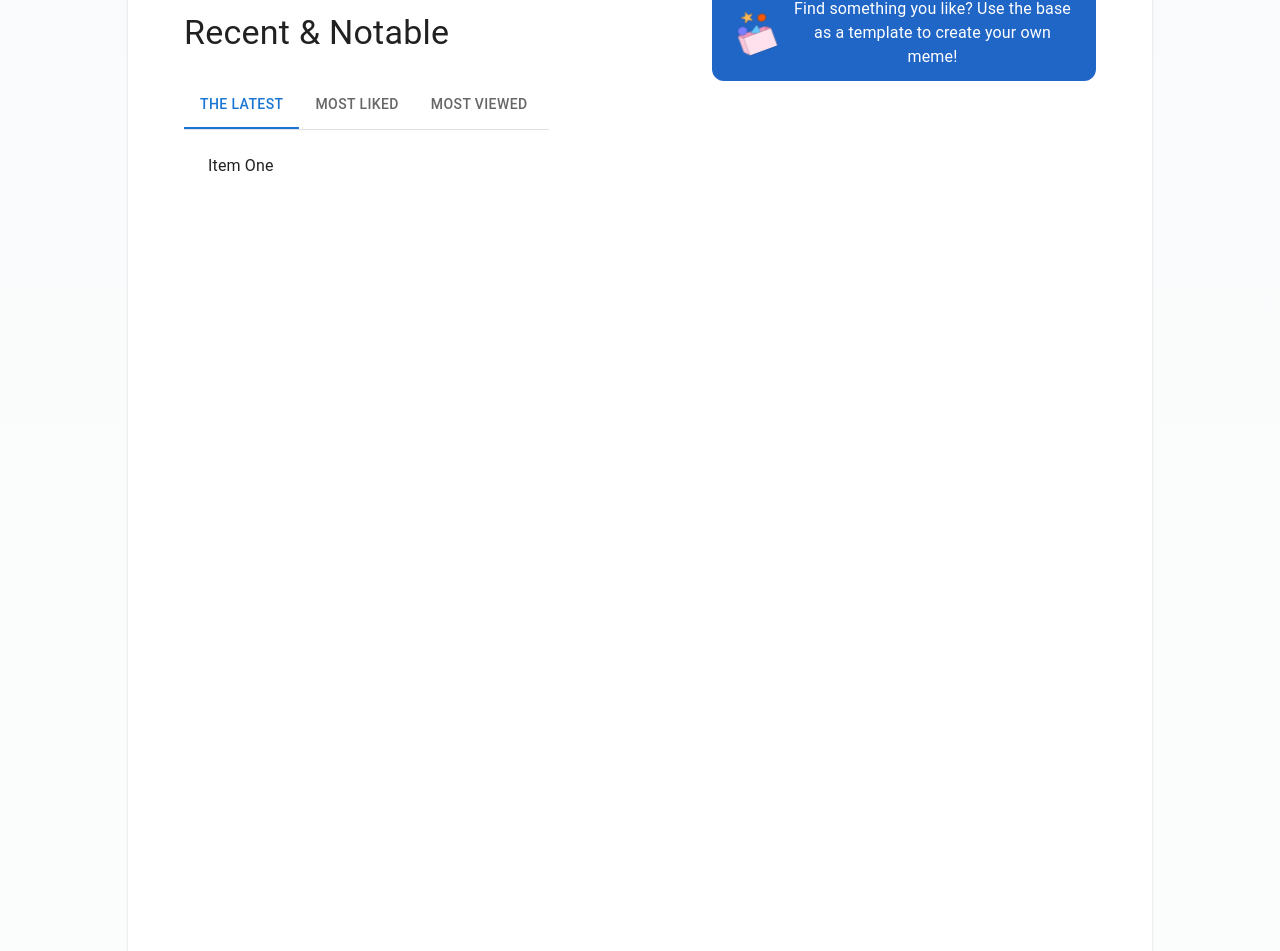
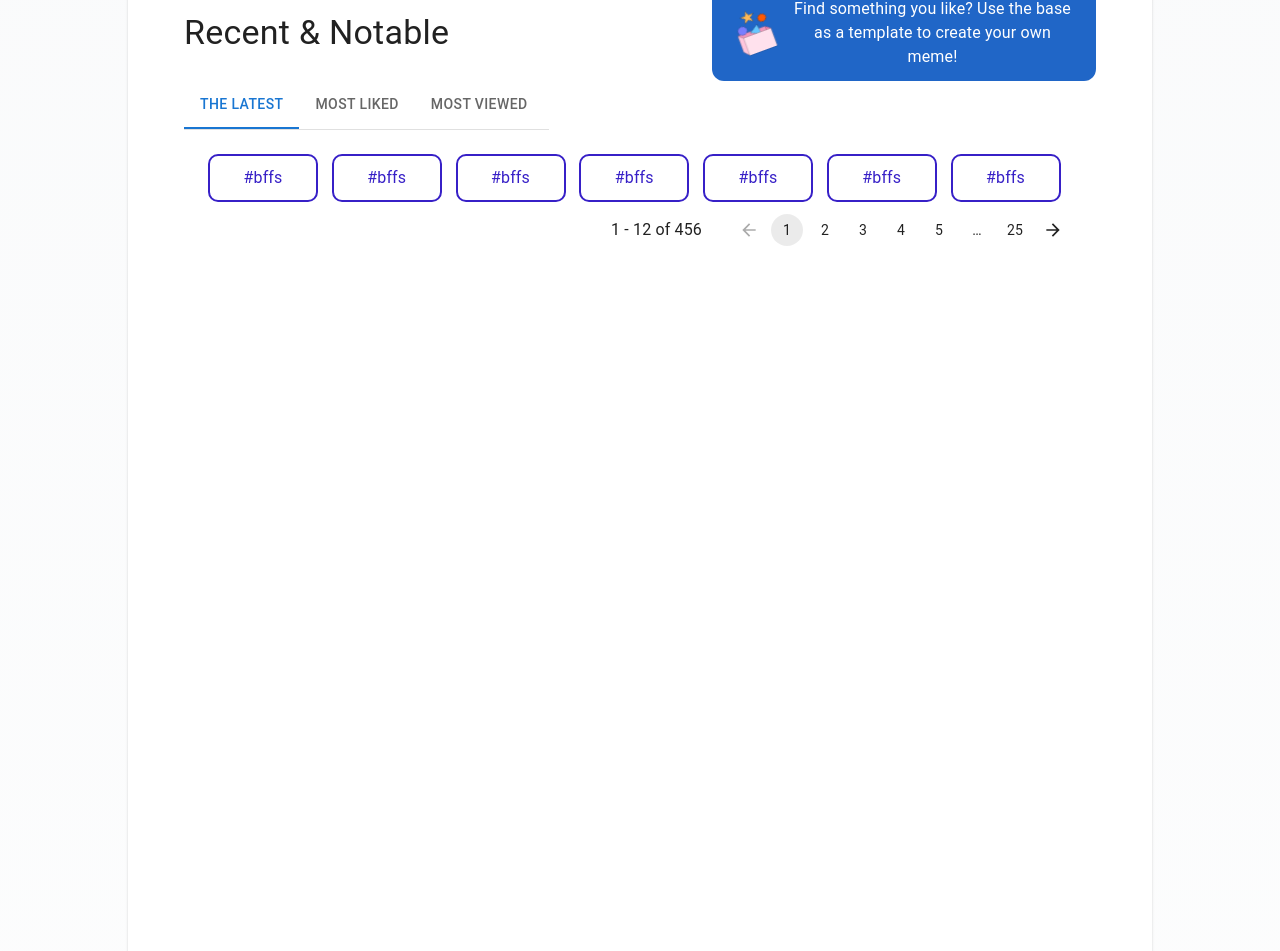
Before and after one commit to ZainSaleem1110/memesgen, a React (Create React App) app: page / in a window 1280 px wide. Shown: the part 1054-2005 px from the top of the page. Built offline with nearby package versions, Linux system fonts and the light colour scheme.

Commit message:
pagination

```diff
--- /dev/null
+++ b/src/Component/Latest.jsx
@@ -0,0 +1,29 @@
+import React from 'react'
+import Box from '@mui/material/Box';
+import Button from '@mui/material/Button';
+import Pagination from './pagination'
+import Typography from '@mui/material/Typography';
+
+const tabs = ["#bffs", "#bffs", "#bffs", "#bffs", "#bffs", "#bffs", "#bffs", "#bffs", "More"]
+
+function Latest() {
+    return (
+        <Box>
+            <Box className="overflow-x-auto verticalScroll">
+                <Box className="h-[48px] w-[1100px] flex justify-between">
+                    {tabs && tabs.map((button, index) => {
+                        return <button className="flex items-center cursor-pointer w-[110px] h-[48px] text-[#3720C7] flex justify-center items-center category" style={{ borderRadius: "10px" }}>
+                            {button}
+                        </button>
+                    })}
+                </Box>
+            </Box>
+            <Box className="flex items-center justify-end mt-3">
+                <Typography variant="p" className="pr-7">1 - 12 of 456</Typography>
+                <Pagination />
+            </Box>
+        </Box>
+    )
+}
+
+export default Latest
--- a/src/Component/Tabs.jsx
+++ b/src/Component/Tabs.jsx
@@ -4,6 +4,7 @@ import Tabs from '@mui/material/Tabs';
 import Tab from '@mui/material/Tab';
 import Typography from '@mui/material/Typography';
 import Box from '@mui/material/Box';
+import Latest from './Latest'
 
 function TabPanel(props) {
     const { children, value, index, ...other } = props;
@@ -47,7 +48,7 @@ export default function BasicTabs() {
 
     return (
         <Box sx={{ width: '100%' }}>
-      <Box sx={{ borderBottom: 1, borderColor: 'divider',width:'40%' }}>
+            <Box sx={{ borderBottom: 1, borderColor: 'divider', width: '40%' }}>
                 <Tabs value={value} onChange={handleChange} aria-label="basic tabs example">
                     <Tab label="The Latest" {...a11yProps(0)} />
                     <Tab label="Most Liked" {...a11yProps(1)} />
@@ -55,7 +56,7 @@ export default function BasicTabs() {
                 </Tabs>
             </Box>
             <TabPanel value={value} index={0}>
-        Item One
+                <Latest/>
             </TabPanel>
             <TabPanel value={value} index={1}>
                 Item Two
--- /dev/null
+++ b/src/Component/pagination.jsx
@@ -0,0 +1,22 @@
+import * as React from 'react';
+import Pagination from '@mui/material/Pagination';
+import PaginationItem from '@mui/material/PaginationItem';
+import Stack from '@mui/material/Stack';
+import ArrowBackIcon from '@mui/icons-material/ArrowBack';
+import ArrowForwardIcon from '@mui/icons-material/ArrowForward';
+
+export default function CustomIcons() {
+  return (
+    <Stack spacing={2}>
+      <Pagination
+        count={25}
+        renderItem={(item) => (
+          <PaginationItem
+            components={{ previous: ArrowBackIcon, next: ArrowForwardIcon }}
+            {...item}
+          />
+        )}
+      />
+    </Stack>
+  );
+}
--- a/src/index.css
+++ b/src/index.css
@@ -51,3 +51,11 @@
 .gradient{
     background-image: linear-gradient(#F9FAFB, white);
 }
+
+.verticalScroll::-webkit-scrollbar {
+    visibility: hidden;
+  }
+
+.category{
+    border: 2px solid #3720C7 !important;
+  }
```
Lines whose indentation alone changed are shown as unchanged.
